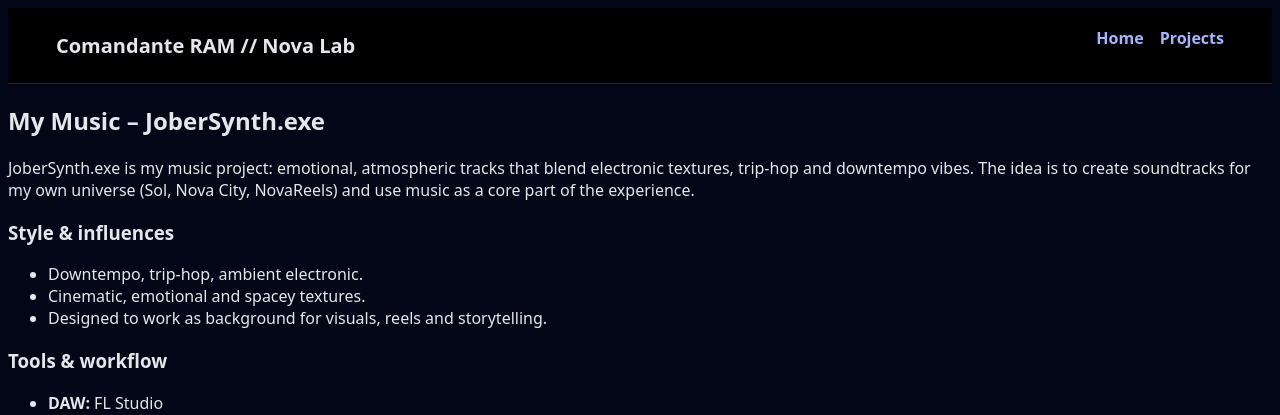
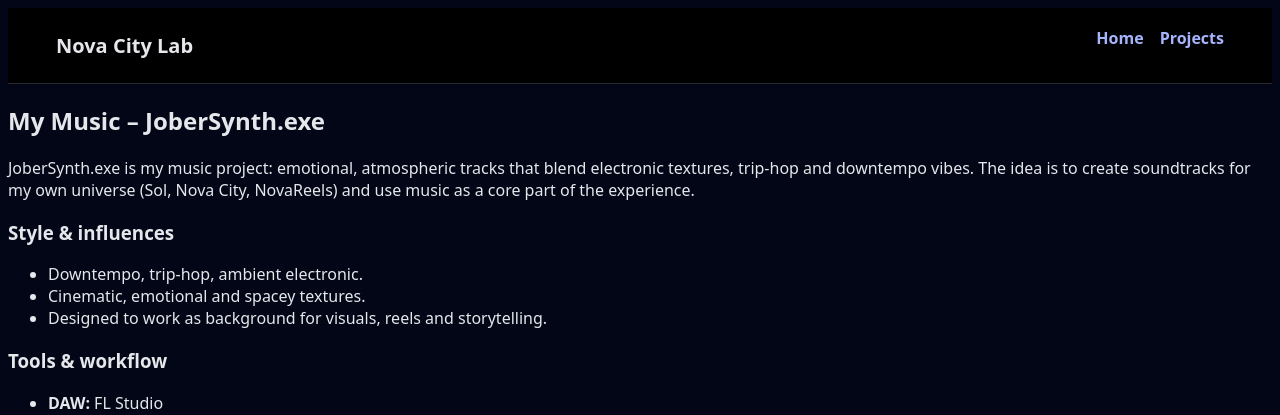
Before and after one commit to jober550/jober-portfolio, a Flask app: page /projects/music in a window 1280 px wide. Shown: the top 415 px of the page. Run offline with Flask 3, Linux system fonts and the light colour scheme.

Commit message:
Update base.html

```diff
--- a/templates/base.html
+++ b/templates/base.html
@@ -7,7 +7,7 @@
 </head>
 <body class="site">
   <header class="site-header">
-    <h1>Comandante RAM // Nova Lab</h1>
+    <h1>Nova City Lab</h1>
     <nav>
       <a href="{{ url_for('index') }}">Home</a>
       <a href="{{ url_for('projects') }}">Projects</a>
```
